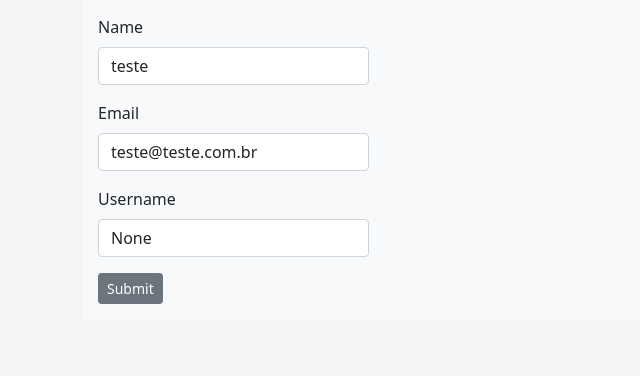
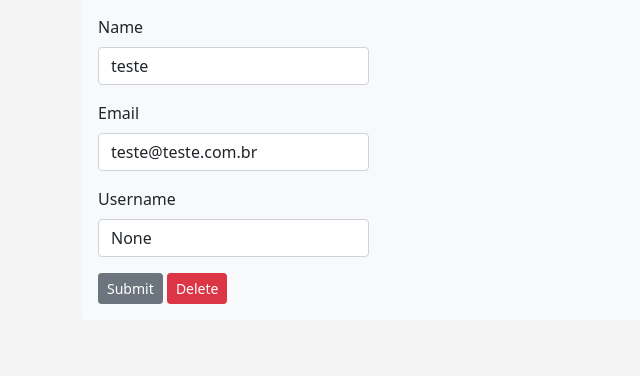
Before and after one commit to vhsenna/flask-blog, a Flask app: page /update/1 in a window 1280 px wide. Shown: the part 129-505 px from the top of the page, without its empty margins (0-640 px from the left). Run offline with Flask 2, Linux system fonts and the light colour scheme; data comes from the database, SQL or seed files in the repository.

Commit message:
Add delete link to update template

```diff
--- a/app/routes.py
+++ b/app/routes.py
@@ -68,7 +68,8 @@
     else:
         return render_template('update.html',
                 form=form,
-                new_data=new_data)
+                new_data=new_data,
+                id=id)
 
 @app.route('/delete/<int:id>')
 def delete(id):
--- a/app/templates/update.html
+++ b/app/templates/update.html
@@ -34,6 +34,8 @@
     </div>
 
     {{ form.submit(class="btn btn-sm btn-secondary") }}
+
+    <a href="{{ url_for('delete', id=id) }}" class="btn btn-sm btn-danger">Delete</a>
   </form>
 </div>
 {% endif %}
```
